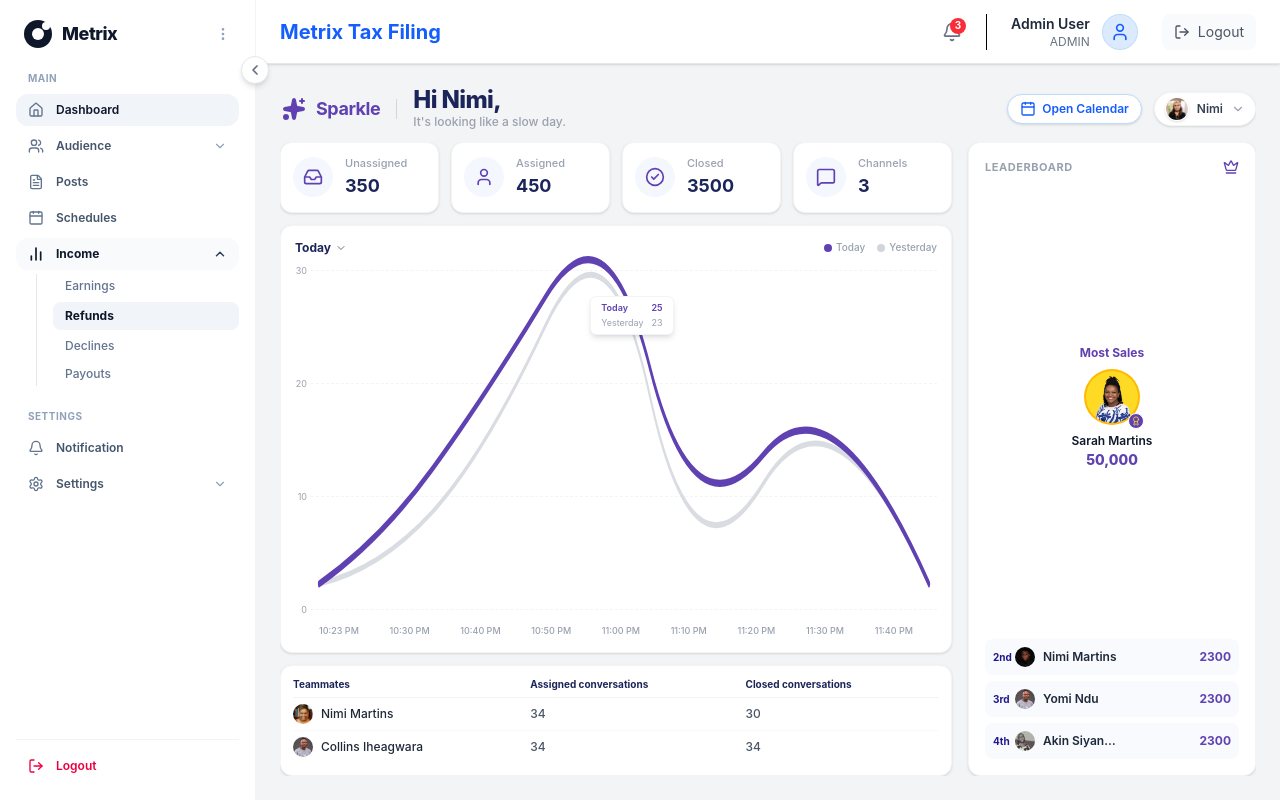
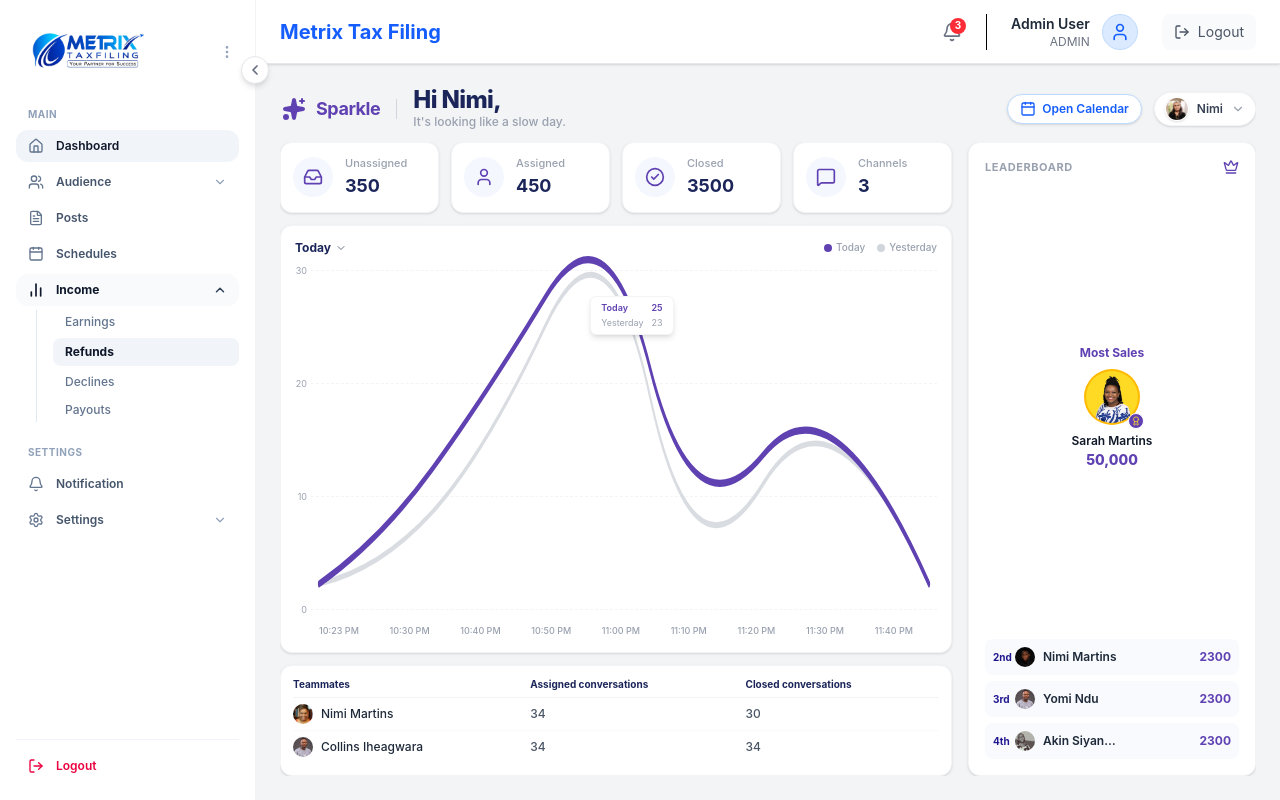
Before and after one commit to thesandeepkonda/taxfrontend, a React (Vite) app: page /dashboard in a window 1280 px wide. Built offline with nearby package versions, Linux system fonts and the light colour scheme.

Commit message:
Updated:

```diff
--- a/src/components/layout/Sidebar.tsx
+++ b/src/components/layout/Sidebar.tsx
@@ -16,6 +16,9 @@ import {
   MoreVertical,
   LogOut
 } from 'lucide-react';
+
+// Import logo from assets
+import logoImg from '../../assets/logo.png';
 
 const Sidebar: React.FC = () => {
   const { user, logout } = useAuth();
@@ -56,21 +59,21 @@ const Sidebar: React.FC = () => {
       {/* Top Section: Brand Header & Scrollable Nav List */}
       <div className="flex-1 flex flex-col min-h-0 overflow-hidden">
 
-        {/* Brand Logo Header */}
-        <div className="flex items-center justify-between px-2 pb-4 pt-1 shrink-0">
-          <div className="flex items-center space-x-2.5">
-            <div className="relative w-7 h-7 bg-slate-900 rounded-full flex items-center justify-center shrink-0">
-              <div className="w-3 h-3 bg-white rounded-full" />
-              <div className="absolute top-0.5 right-0.5 w-2 h-2 bg-white rounded-full" />
-            </div>
-            {!isCollapsed && (
-              <span className="text-lg font-extrabold text-slate-900 tracking-tight whitespace-nowrap">
-                Metrix
-              </span>
-            )}
+        {/* Brand Logo Header (Adjusted with left padding to shift right) */}
+        <div className="flex items-center justify-between px-1 pb-4 pt-1 shrink-0">
+          <div className={`flex items-center overflow-hidden w-full ${isCollapsed ? 'justify-center' : 'pl-3'}`}>
+            <img
+              src={logoImg}
+              alt="Metrix Logo"
+              className={`${
+                isCollapsed
+                  ? 'w-12 h-12 object-contain'
+                  : 'h-16 w-auto max-w-[200px] object-contain'
+              } transition-all duration-200`}
+            />
           </div>
           {!isCollapsed && (
-            <button className="text-slate-400 hover:text-slate-700 transition">
+            <button className="text-slate-400 hover:text-slate-700 transition shrink-0">
               <MoreVertical className="w-4 h-4" />
             </button>
           )}
```
Also changed, not shown: src/assets/logo-bg.png (added), src/assets/logo.png (added).
